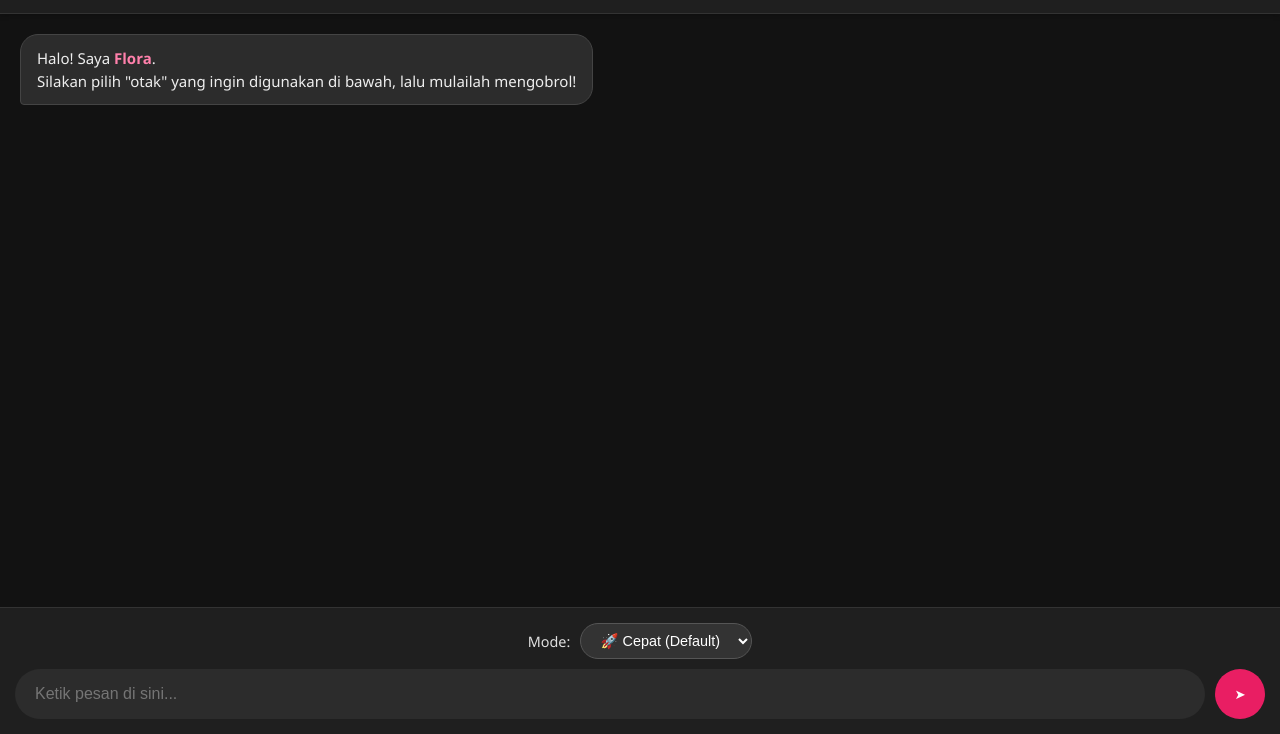
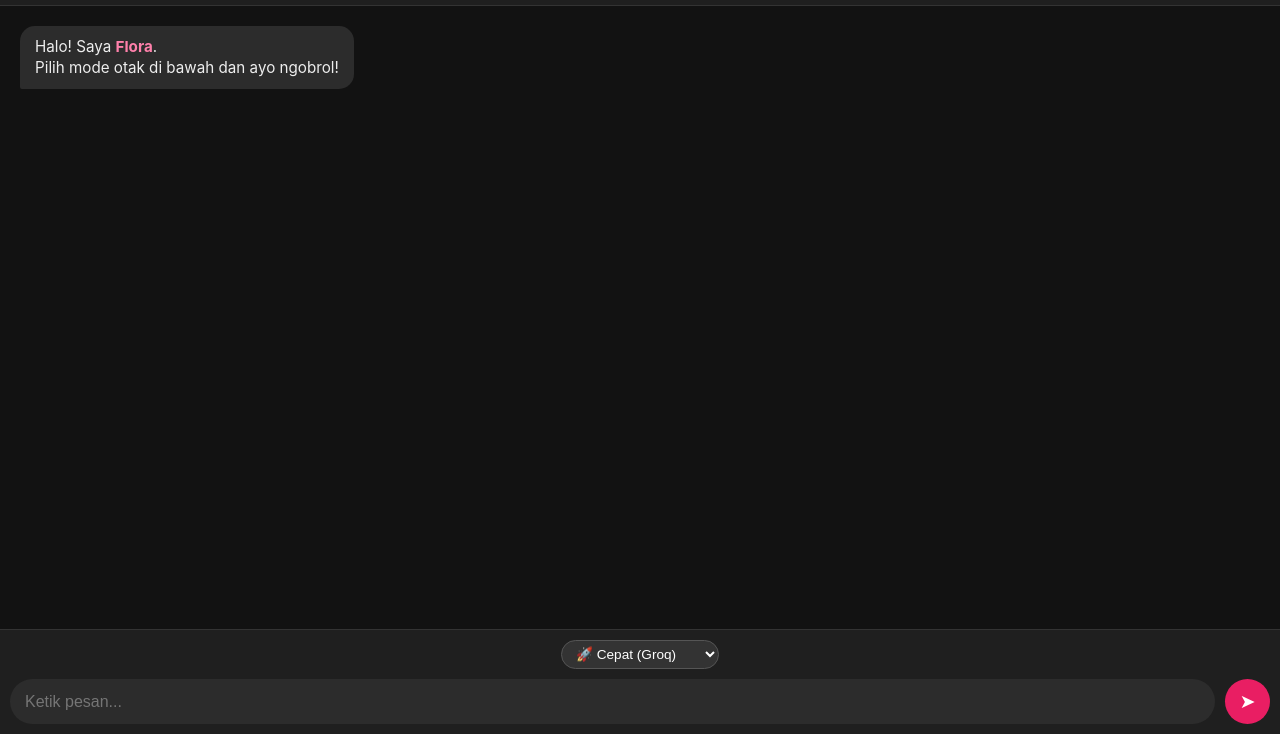
Before and after one commit to adamhasani/Flora-AI, a website: page public/index.html in a window 1280 px wide. Shown: the part 66-800 px from the top of the page. Drawn offline with Linux system fonts and the light colour scheme.

Commit message:
Update index.html

```diff
--- a/public/index.html
+++ b/public/index.html
@@ -2,35 +2,41 @@
 <html lang="id">
 <head>
     <meta charset="UTF-8">
-    <meta name="viewport" content="width=device-width, initial-scale=1.0">
-    <title>Flora AI - Hybrid Interface</title>
+    <meta name="viewport" content="width=device-width, initial-scale=1.0, maximum-scale=1.0, user-scalable=no">
+    <title>Flora AI - Hybrid</title>
     <style>
-        /* --- CSS: Tampilan Dark Mode Modern --- */
+        /* --- CSS RESET & LAYOUT UTAMA --- */
+        * { box-sizing: border-box; }
+
         body {
             margin: 0;
-            font-family: 'Segoe UI', Roboto, Helvetica, Arial, sans-serif;
-            background-color: #121212;
+            padding: 0;
+            font-family: -apple-system, BlinkMacSystemFont, "Segoe UI", Roboto, Helvetica, Arial, sans-serif;
+            background-color: #121212; /* Warna Latar Gelap */
             color: #e0e0e0;
             display: flex;
             flex-direction: column;
-            height: 100vh;
+            height: 100vh; /* Full tinggi layar */
+            height: 100dvh; /* Support browser HP modern */
+            overflow: hidden; /* Mencegah scroll body, cuma chat yg scroll */
         }
 
-        /* Header */
+        /* HEADER */
         header {
             background-color: #1f1f1f;
             padding: 15px;
             text-align: center;
             border-bottom: 1px solid #333;
-            box-shadow: 0 2px 5px rgba(0,0,0,0.2);
+            flex-shrink: 0; /* Header gak boleh mengecil */
+            z-index: 10;
         }
-        h2 { margin: 0; font-size: 1.2rem; color: #ff80ab; }
-        small { color: #888; font-size: 0.8rem; }
+        h2 { margin: 0; font-size: 1.1rem; color: #ff80ab; }
+        small { color: #888; font-size: 0.75rem; }
 
-        /* Area Chat (Scrollable) */
+        /* AREA CHAT (TENGAH) */
         #chat-container {
-            flex: 1;
-            overflow-y: auto;
+            flex-grow: 1; /* Mengisi sisa ruang kosong */
+            overflow-y: auto; /* Bisa discroll */
             padding: 20px;
             display: flex;
             flex-direction: column;
@@ -38,100 +44,93 @@
             scroll-behavior: smooth;
         }
 
-        /* Bubble Chat Style */
+        /* BUBBLE CHAT */
         .message {
-            max-width: 80%;
-            padding: 12px 16px;
-            border-radius: 18px;
-            font-size: 15px;
-            line-height: 1.5;
-            position: relative;
+            max-width: 85%;
+            padding: 10px 15px;
+            border-radius: 15px;
+            font-size: 0.95rem;
+            line-height: 1.4;
             word-wrap: break-word;
         }
-
-        /* User Bubble (Kanan, Pink) */
         .user {
             align-self: flex-end;
-            background-color: #e91e63;
+            background-color: #e91e63; /* Pink user */
             color: white;
-            border-bottom-right-radius: 4px;
+            border-bottom-right-radius: 2px;
+        }
+        .flora {
+            align-self: flex-start;
+            background-color: #2c2c2c; /* Abu bot */
+            color: #eeeeee;
+            border-bottom-left-radius: 2px;
         }
 
-        /* Bot Bubble (Kiri, Abu Gelap) */
-        .flora {
-            align-self: flex-start;
-            background-color: #2c2c2c;
-            color: #eeeeee;
-            border-bottom-left-radius: 4px;
-            border: 1px solid #444;
+        /* Format HTML Bot */
+        .flora b { color: #ff80ab; }
+        .flora ul { margin: 5px 0; padding-left: 20px; }
+
+        /* AREA INPUT (BAWAH) */
+        .input-area {
+            background-color: #1f1f1f;
+            padding: 10px;
+            border-top: 1px solid #333;
+            flex-shrink: 0; /* Gak boleh gepeng */
         }
 
-        /* Styling HTML Output dari Bot (Bold, List, dll) */
-        .flora b { color: #ff80ab; }
-        .flora ul { margin: 5px 0; padding-left: 20px; }
-        .flora li { margin-bottom: 5px; }
-
-        /* Area Input & Controls */
-        .input-area {
-            background-color: #1f1f1f;
-            padding: 15px;
-            border-top: 1px solid #333;
-        }
-
+        /* Baris Kontrol (Pilih Model) */
         .controls {
             display: flex;
             justify-content: center;
+            align-items: center;
             margin-bottom: 10px;
         }
-
-        /* Dropdown Model Selector */
-        select {
-            background-color: #333;
+        .controls select {
+            background: #333;
             color: white;
-            padding: 8px 15px;
-            border-radius: 20px;
             border: 1px solid #555;
+            padding: 5px 10px;
+            border-radius: 15px;
+            font-size: 0.85rem;
             outline: none;
-            cursor: pointer;
-            font-size: 0.9rem;
-            text-align: center;
         }
 
+        /* Baris Input (Teks + Tombol) */
         .chat-input-group {
-            display: flex;
+            display: flex; /* INI KUNCINYA BIAR SEJAJAR */
             gap: 10px;
+            width: 100%;
         }
 
         input[type="text"] {
-            flex: 1;
-            padding: 12px 20px;
+            flex: 1; /* Ambil semua sisa ruang */
+            padding: 12px 15px;
             border-radius: 25px;
             border: none;
             background-color: #2c2c2c;
             color: white;
+            font-size: 1rem;
             outline: none;
-            font-size: 1rem;
         }
 
-        button {
-            padding: 10px 20px;
+        button#send-btn {
+            width: 45px;
+            height: 45px;
             border-radius: 50%;
-            width: 50px;
-            height: 50px;
+            background-color: #e91e63;
             border: none;
-            background-color: #e91e63;
             color: white;
+            font-size: 1.2rem;
             cursor: pointer;
             display: flex;
             align-items: center;
             justify-content: center;
-            transition: background 0.2s;
+            flex-shrink: 0; /* Tombol gak boleh mengecil */
         }
-        button:active { background-color: #c2185b; }
+        button#send-btn:active { transform: scale(0.95); }
 
-        /* Loading Animation */
-        .loading-dots { display: inline-block; animation: dot-pulse 1.5s infinite linear; }
-        @keyframes dot-pulse { 0% { opacity: .2; } 50% { opacity: 1; } 100% { opacity: .2; } }
+        /* Loading Dots */
+        .loading { font-style: italic; color: #888; font-size: 0.8rem; }
 
     </style>
 </head>
@@ -145,30 +144,29 @@
     <div id="chat-container">
         <div class="message flora">
             Halo! Saya <b>Flora</b>.<br>
-            Silakan pilih "otak" yang ingin digunakan di bawah, lalu mulailah mengobrol!
+            Pilih mode otak di bawah dan ayo ngobrol!
         </div>
     </div>
 
     <div class="input-area">
+
         <div class="controls">
-            <label for="modelSelect" style="margin-right: 10px; align-self: center; font-size: 0.9rem;">Mode:</label>
             <select id="modelSelect">
-                <option value="groq">🚀 Cepat (Default)</option>
-                <option value="gemini">🧠 Pintar (Pro)</option>
-                <option value="anabot">🚙 Santai (Semi)</option>
+                <option value="groq">🚀 Cepat (Groq)</option>
+                <option value="gemini">🧠 Pintar (Gemini)</option>
+                <option value="anabot">🚙 Santai (Anabot)</option>
             </select>
         </div>
 
         <div class="chat-input-group">
-            <input type="text" id="userInput" placeholder="Ketik pesan di sini..." autocomplete="off">
-            <button onclick="sendMessage()">➤</button>
+            <input type="text" id="userInput" placeholder="Ketik pesan..." autocomplete="off">
+            <button id="send-btn" onclick="sendMessage()">➤</button>
         </div>
     </div>
 
     <script>
-        let historyChat = []; // Menyimpan riwayat percakapan di browser
+        let historyChat = [];
 
-        // Fungsi Kirim Pesan
         async function sendMessage() {
             const inputField = document.getElementById("userInput");
             const chatContainer = document.getElementById("chat-container");
@@ -176,51 +174,67 @@
             const statusText = document.getElementById("status-text");
 
             const text = inputField.value.trim();
-            if (!text) return;
+            if (!text) return; // Jangan kirim kalau kosong
 
-            // 1. Tampilkan Pesan User ke Layar
-            chatContainer.innerHTML += `<div class="message user">${text}</div>`;
+            // 1. Tampilkan Pesan User
+            appendMessage("user", text);
             inputField.value = ""; // Kosongkan input
 
-            // Simpan ke history array
+            // Simpan ke history
             historyChat.push({ role: "user", content: text });
 
-            // Scroll ke bawah
+            // 2. Tampilkan Loading
+            const loadingId = "loading-" + Date.now();
+            chatContainer.innerHTML += `<div class="message flora loading" id="${loadingId}">Sedang mengetik...</div>`;
             chatContainer.scrollTop = chatContainer.scrollHeight;
 
-            // 2. Tampilkan Loading Bubble
-            const loadingId = "loading-" + Date.now();
-            chatContainer.innerHTML += `<div class="message flora" id="${loadingId}"><span class="loading-dots">...</span></div>`;
-            chatContainer.scrollTop = chatContainer.scrollHeight;
-
-            // Update status text
-            const modelName = modelSelect.options[modelSelect.selectedIndex].text;
-            statusText.innerText = `Sedang mengetik via ${modelName}...`;
+            statusText.innerText = "Flora sedang berpikir...";
 
             try {
-                // 3. KIRIM KE BACKEND (/api)
+                // 3. KIRIM KE API (Pastikan path '/api' benar)
                 const response = await fetch('/api', {
                     method: 'POST',
                     headers: { 'Content-Type': 'application/json' },
                     body: JSON.stringify({
-                        history: historyChat,   // Kirim riwayat chat
-                        model: modelSelect.value // Kirim pilihan model (groq/gemini/anabot)
+                        history: historyChat,
+                        model: modelSelect.value
                     })
                 });
 
                 const data = await response.json();
 
-                // 4. Hapus Loading & Tampilkan Jawaban Bot
+                // 4. Hapus Loading & Tampilkan Jawaban
                 document.getElementById(loadingId).remove();
 
                 if (data.reply) {
-                    // Render HTML dari bot (innerHTML aman karena sudah di-clean di backend)
                     chatContainer.innerHTML += `<div class="message flora">${data.reply}</div>`;
-
-                    // Simpan jawaban bot ke history
                     historyChat.push({ role: "model", content: data.reply });
                 } else {
-                    chatContainer.innerHTML += `<div class="message flora">⚠️ Maaf, tidak ada balasan.</div>`;
+                    chatContainer.innerHTML += `<div class="message flora">⚠️ Server diam saja.</div>`;
                 }
 
-            } catch (
+            } catch (error) {
+                if(document.getElementById(loadingId)) document.getElementById(loadingId).remove();
+                chatContainer.innerHTML += `<div class="message flora">❌ Error: ${error.message}</div>`;
+            }
+
+            // Reset Status & Scroll
+            statusText.innerText = "Online • Siap membantu";
+            chatContainer.scrollTop = chatContainer.scrollHeight;
+        }
+
+        // Helper untuk tambah pesan
+        function appendMessage(role, text) {
+            const chatContainer = document.getElementById("chat-container");
+            chatContainer.innerHTML += `<div class="message ${role}">${text}</div>`;
+            chatContainer.scrollTop = chatContainer.scrollHeight;
+        }
+
+        // Enter untuk kirim
+        document.getElementById("userInput").addEventListener("keypress", function(e) {
+            if (e.key === "Enter") sendMessage();
+        });
+    </script>
+
+</body>
+</html>
```
